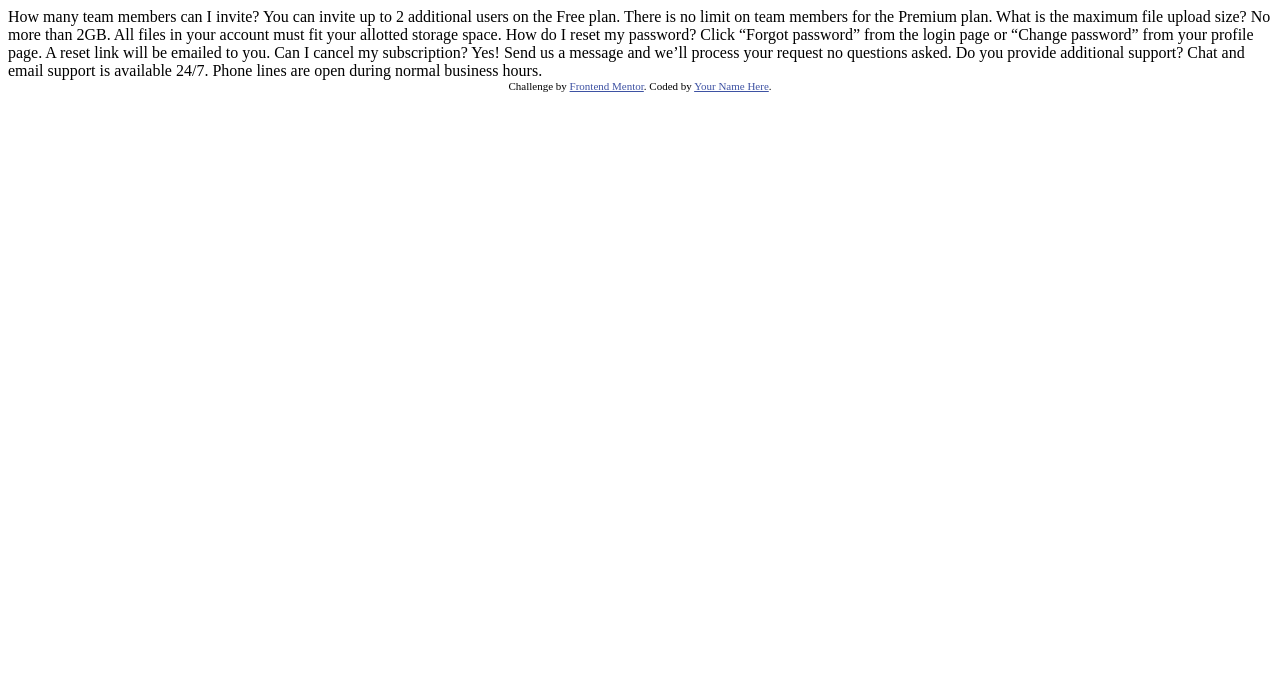
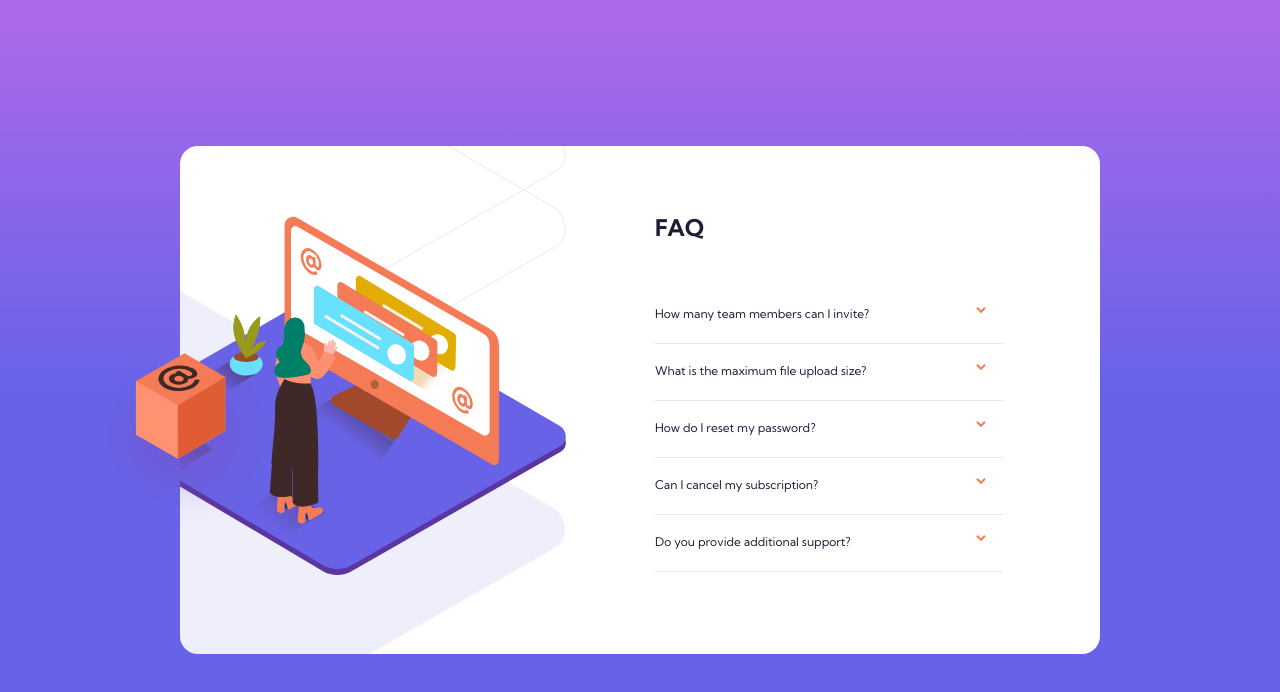
Before and after one commit to GreetVdL/fementor-FAQaccordioncard, a plain HTML site: page index.html in a window 1280 px wide. Drawn offline with Linux system fonts and the light colour scheme.

Commit message:
unresponsive desktop layout ready

```diff
--- /dev/null
+++ b/css/index.css
@@ -0,0 +1,103 @@
+@import url("reset.css");
+@import url("https://fonts.googleapis.com/css2?family=Kumbh+Sans:wght@400;700&display=swap");
+/* font-family: 'Kumbh Sans', sans-serif; */
+/* font-sizes 400 and 700 */
+
+/* base styles */
+
+* {
+  box-sizing: border-box;
+}
+
+:root {
+  --text: hsl(238, 29%, 16%);
+  --hovertext: hsl(14, 88%, 65%);
+  --dividers: hsl(240, 5%, 91%);
+}
+
+html {
+  font-size: 10px;
+}
+
+body {
+  min-height: 100vh;
+  display: flex;
+  align-items: center;
+  justify-content: center;
+  background: linear-gradient(
+    0deg,
+    rgba(102, 99, 232, 1) 50%,
+    rgba(175, 104, 234, 1) 100%
+  );
+}
+
+#container {
+  max-width: 920px;
+  height: 508px;
+  margin: auto auto;
+  display: flex;
+  align-items: flex-start;
+  background-color: #ffffff;
+  border-radius: 18px;
+  font-family: "Kumbh Sans", sans-serif;
+  font-size: 1.2rem;
+  color: var(--text);
+  /* overflow: hidden; */
+  padding-top: 70px;
+  background-image: url("../images/bg-pattern-desktop.svg");
+  background-position-x: -580px;
+  background-position-y: -291px;
+  /* background-size: 1000px auto; */
+  background-repeat: no-repeat;
+  position: relative;
+}
+
+#container > #wrapper {
+  overflow: hidden;
+  min-width: 387px;
+}
+
+#container > #wrapper > img {
+  display: block;
+  margin-left: -86px;
+}
+
+#container > img {
+  position: absolute;
+  left: -95px;
+  top: 205px;
+}
+
+main {
+  /* width: 48%; */
+  padding: 0 128px 0 88px;
+}
+
+main h1 {
+  font-size: 2.3rem;
+  font-weight: 700;
+  padding-bottom: 48px;
+}
+
+main p {
+  width: 348px;
+  padding-bottom: 20px;
+  padding-right: 35px;
+  line-height: 1.8rem;
+}
+
+main p.question {
+  padding-top: 18px;
+  background-image: url(../images/icon-arrow-down.svg);
+  background-repeat: no-repeat;
+  background-position-y: 20px;
+  background-position-x: 321px;
+}
+
+main p.answer {
+  display: none;
+}
+
+main .divider {
+  border-top: 1px solid hsl(240, 5%, 91%);
+}
--- /dev/null
+++ b/css/reset.css
@@ -0,0 +1,129 @@
+/* http://meyerweb.com/eric/tools/css/reset/
+   v2.0 | 20110126
+   License: none (public domain)
+*/
+
+html,
+body,
+div,
+span,
+applet,
+object,
+iframe,
+h1,
+h2,
+h3,
+h4,
+h5,
+h6,
+p,
+blockquote,
+pre,
+a,
+abbr,
+acronym,
+address,
+big,
+cite,
+code,
+del,
+dfn,
+em,
+img,
+ins,
+kbd,
+q,
+s,
+samp,
+small,
+strike,
+strong,
+sub,
+sup,
+tt,
+var,
+b,
+u,
+i,
+center,
+dl,
+dt,
+dd,
+ol,
+ul,
+li,
+fieldset,
+form,
+label,
+legend,
+table,
+caption,
+tbody,
+tfoot,
+thead,
+tr,
+th,
+td,
+article,
+aside,
+canvas,
+details,
+embed,
+figure,
+figcaption,
+footer,
+header,
+hgroup,
+menu,
+nav,
+output,
+ruby,
+section,
+summary,
+time,
+mark,
+audio,
+video {
+  margin: 0;
+  padding: 0;
+  border: 0;
+  font-size: 100%;
+  font: inherit;
+  vertical-align: baseline;
+}
+/* HTML5 display-role reset for older browsers */
+article,
+aside,
+details,
+figcaption,
+figure,
+footer,
+header,
+hgroup,
+menu,
+nav,
+section {
+  display: block;
+}
+body {
+  line-height: 1;
+}
+ol,
+ul {
+  list-style: none;
+}
+blockquote,
+q {
+  quotes: none;
+}
+blockquote:before,
+blockquote:after,
+q:before,
+q:after {
+  content: "";
+  content: none;
+}
+table {
+  border-collapse: collapse;
+  border-spacing: 0;
+}
--- a/index.html
+++ b/index.html
@@ -1,40 +1,79 @@
 <!DOCTYPE html>
 <html lang="en">
   <head>
-  <meta charset="UTF-8">
-  <meta name="viewport" content="width=device-width, initial-scale=1.0"> <!-- displays site properly based on user's device -->
-
-  <link rel="icon" type="image/png" sizes="32x32" href="./images/favicon-32x32.png">
-
+    <meta charset="UTF-8" />
+    <meta name="viewport" content="width=device-width, initial-scale=1.0" />
+    <!-- displays site properly based on user's device -->
+    <link
+      rel="icon"
+      type="image/png"
+      sizes="32x32"
+      href="./images/favicon-32x32.png"
+    />
     <title>Frontend Mentor | FAQ Accordion Card</title>
-
+    <link rel="stylesheet" href="./css/index.css" type="text/css" />
     <!-- Feel free to remove these styles or customise in your own stylesheet 👍 -->
-  <style>
-    .attribution { font-size: 11px; text-align: center; }
-    .attribution a { color: hsl(228, 45%, 44%); }
-  </style>
+    <!-- <style>
+      .attribution {
+        font-size: 11px;
+        text-align: center;
+      }
+      .attribution a {
+        color: hsl(228, 45%, 44%);
+      }
+    </style> -->
   </head>
   <body>
-  How many team members can I invite?
-  You can invite up to 2 additional users on the Free plan. There is no limit on
-  team members for the Premium plan.
-
-  What is the maximum file upload size?
-  No more than 2GB. All files in your account must fit your allotted storage space.
-
-  How do I reset my password?
-  Click “Forgot password” from the login page or “Change password” from your profile page.
-  A reset link will be emailed to you.
-
-  Can I cancel my subscription?
-  Yes! Send us a message and we’ll process your request no questions asked.
-
-  Do you provide additional support?
-  Chat and email support is available 24/7. Phone lines are open during normal business hours.
-
-  <div class="attribution">
-    Challenge by <a href="https://www.frontendmentor.io?ref=challenge" target="_blank">Frontend Mentor</a>.
-    Coded by <a href="#">Your Name Here</a>.
+    <div id="container">
+      <div id="wrapper">
+        <img
+          src="./images/illustration-woman-online-desktop.svg"
+          alt="illustration of a woman standing before a computer screen"
+        />
       </div>
+      <img
+        src="./images/illustration-box-desktop.svg"
+        alt="illustration of a box"
+      />
+      <main>
+        <h1>FAQ</h1>
+        <p class="question">How many team members can I invite?</p>
+        <p class="answer">
+          You can invite up to 2 additional users on the Free plan. There is no
+          limit on team members for the Premium plan.
+        </p>
+        <div class="divider"></div>
+        <p class="question">What is the maximum file upload size?</p>
+        <p class="answer">
+          No more than 2GB. All files in your account must fit your allotted
+          storage space.
+        </p>
+        <div class="divider"></div>
+        <p class="question">How do I reset my password?</p>
+        <p class="answer">
+          Click “Forgot password” from the login page or “Change password” from
+          your profile page. A reset link will be emailed to you.
+        </p>
+        <div class="divider"></div>
+        <p class="question">Can I cancel my subscription?</p>
+        <p class="answer">
+          Yes! Send us a message and we’ll process your request no questions
+          asked.
+        </p>
+        <div class="divider"></div>
+        <p class="question">Do you provide additional support?</p>
+        <p class="answer">
+          Chat and email support is available 24/7. Phone lines are open during
+          normal business hours.
+        </p>
+        <div class="divider"></div>
+      </main>
+    </div>
+    <!-- <div class="attribution">
+      Challenge by
+      <a href="https://www.frontendmentor.io?ref=challenge" target="_blank"
+        >Frontend Mentor</a
+      >. Coded by <a href="#">Your Name Here</a>.
+    </div> -->
   </body>
 </html>
```
Lines whose indentation alone changed are shown as unchanged.
